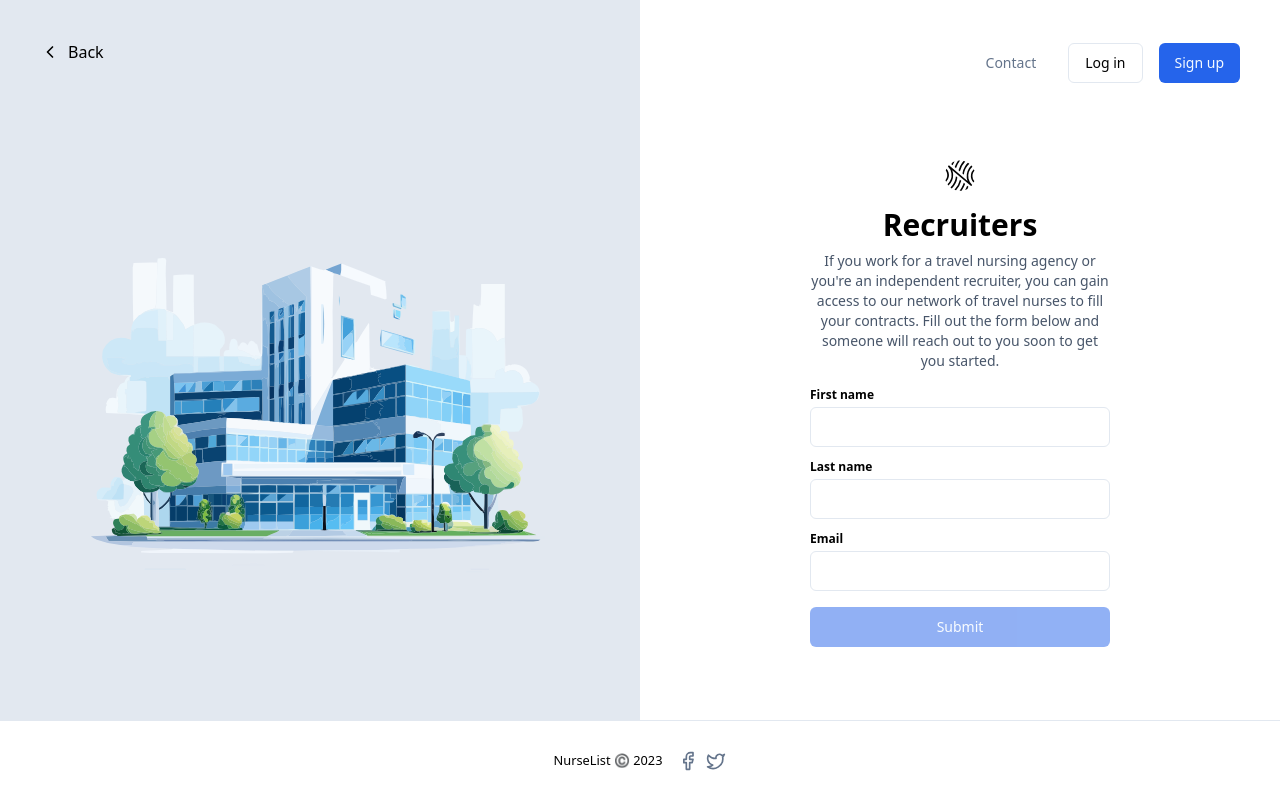
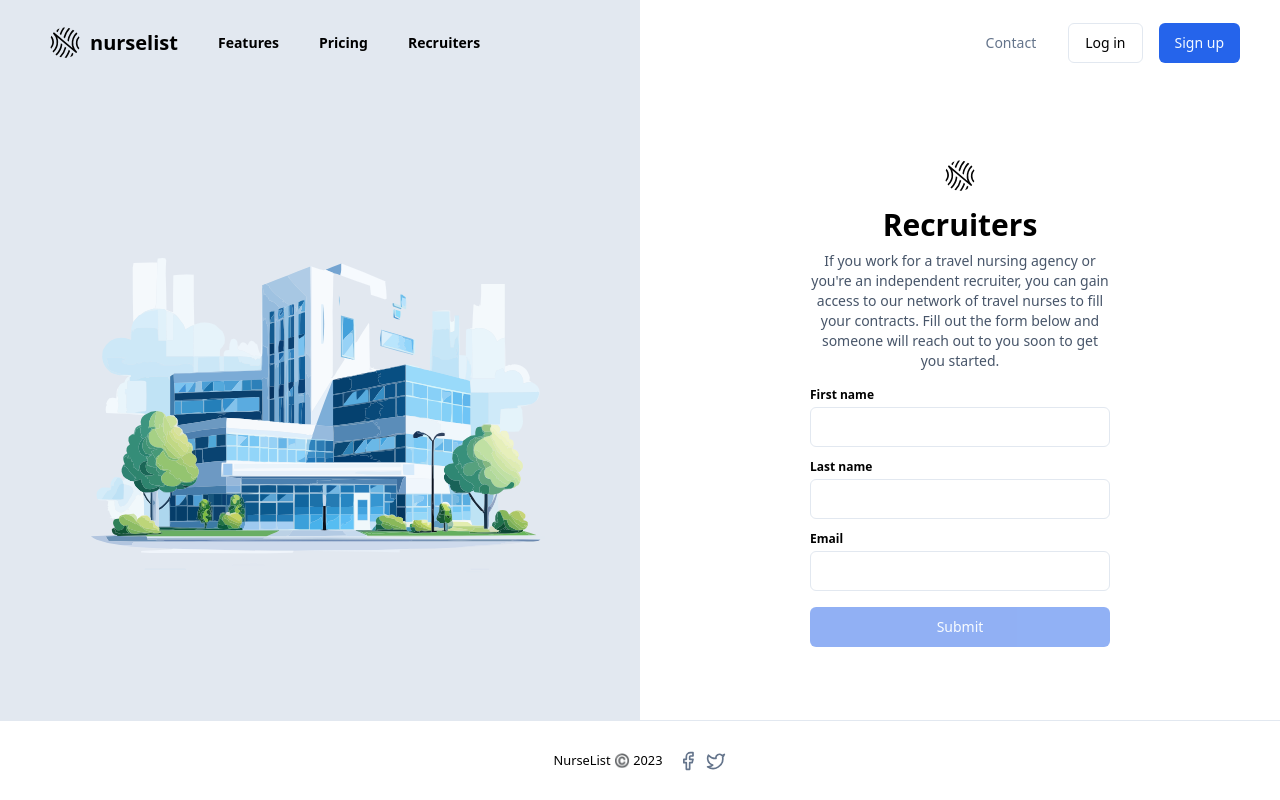
Before and after one commit to tjvonbr/nurse-list, a Next.js app: page /recruiters in a window 1280 px wide. Built offline with nearby package versions, Linux system fonts and the light colour scheme.

Commit message:
selectively include the navbar on pages

```diff
--- a/src/app/(marketing)/page.tsx
+++ b/src/app/(marketing)/page.tsx
@@ -2,21 +2,11 @@ import FeaturesSection from "@/components/FeaturesSection";
 import HomeOperations from "@/components/HomeOperations";
 import Navbar from "@/components/Navbar";
 import PricingSection from "@/components/PricingSection";
-import Script from "next/script";
 
 export default function Home() {
   return (
-    <main className="min-h-screen pt-10 px-5 flex flex-col items-center">
-      <Script src="https://www.googletagmanager.com/gtag/js?id=G-LGC0GGQ5E1" />
-      <Script id="google-analytics">
-        {`
-          window.dataLayer = window.dataLayer || [];
-          function gtag(){dataLayer.push(arguments);}
-          gtag('js', new Date());
-
-          gtag('config', 'G-LGC0GGQ5E1');
-          `}
-      </Script>
+    <main className="min-h-screen relative flex flex-col items-center">
+      <Navbar />
       <HomeOperations />
       <FeaturesSection />
       <PricingSection />
--- a/src/app/contact/page.tsx
+++ b/src/app/contact/page.tsx
@@ -1,10 +1,12 @@
+import Navbar from "@/components/Navbar";
 import { buttonVariants } from "@/components/common/Button";
 import { cn } from "@/lib/utils";
 import Link from "next/link";
 
 export default function Contact() {
   return (
-    <div className="min-h-screen px-5 flex flex-col justify-center items-center space-y-8">
+    <div className="min-h-screen px-5 relative flex flex-col justify-center items-center space-y-8">
+      <Navbar />
       <h1 className="text-3xl sm:text-5xl text-black font-extrabold">
         Contact Us
       </h1>
--- a/src/app/help/page.tsx
+++ b/src/app/help/page.tsx
@@ -1,9 +1,11 @@
 import HelpForm from "@/components/HelpForm";
+import Navbar from "@/components/Navbar";
 
 export default function Help() {
   const blah = "sm: mt-12 md:mt-24";
   return (
-    <div className="min-h-screen px-5 flex flex-col justify-center items-center">
+    <div className="min-h-screen px-5 relative flex flex-col justify-center items-center">
+      <Navbar />
       <div className="w-full sm:w-3/5 lg:w-2/5 flex flex-col items-center space-y-4">
         <h1 className="text-center text-3xl sm:text-5xl text-black font-extrabold">
           Create a support ticket
--- a/src/app/layout.tsx
+++ b/src/app/layout.tsx
@@ -1,7 +1,6 @@
 import "./globals.css";
 import Footer from "@/components/Footer";
 import { Metadata } from "next";
-import Navbar from "@/components/Navbar";
 import NextAuthProvider from "@/components/NextAuthProvider";
 import PlausibleProvider from "next-plausible";
 import { siteConfig } from "@/config/siteConfig";
@@ -28,9 +27,8 @@ export default function RootLayout({
       <head>
         <PlausibleProvider domain="gonurselist.com" trackOutboundLinks={true} />
       </head>
-      <body className="relative">
+      <body>
         <NextAuthProvider>
-          <Navbar />
           {children}
           <Toaster />
           <Footer />
--- a/src/app/recruiters/page.tsx
+++ b/src/app/recruiters/page.tsx
@@ -1,21 +1,15 @@
 import RecruiterForm from "@/components/RecruiterForm";
-import { Icons } from "@/components/common/Icons";
 import Image from "next/image";
 import imageSrc from "public/pleasant_hospital.svg";
-import Link from "next/link";
 import NurseListLogo from "@/components/NurseListLogo";
+import Navbar from "@/components/Navbar";
 
 export default function Recruiters() {
   return (
-    <div className="min-h-screen grid grid-cols-1 md:grid-cols-2">
+    <div className="min-h-screen relative">
+      <Navbar />
+      <div className="min-h-screen relative grid grid-cols-1 md:grid-cols-2">
         <div className="hidden relative h-screen md:flex flex-col justify-center items-center bg-slate-200">
-        <Link
-          href="/"
-          className="absolute top-10 left-10 flex items-center space-x-2"
-        >
-          <Icons.left color="black" size={20} />
-          <p className="text-black">Back</p>
-        </Link>
           <Image
             src={imageSrc}
             alt="A pleasant hospital"
@@ -33,13 +27,14 @@ export default function Recruiters() {
               <p className="w-full text-center text-sm text-slate-600">
                 If you work for a travel nursing agency or you&apos;re an
                 independent recruiter, you can gain access to our network of
-              travel nurses to fill your contracts. Fill out the form below and
-              someone will reach out to you soon to get you started.
+                travel nurses to fill your contracts. Fill out the form below
+                and someone will reach out to you soon to get you started.
               </p>
             </div>
             <RecruiterForm />
           </div>
         </div>
       </div>
+    </div>
   );
 }
--- a/src/components/Navbar.tsx
+++ b/src/components/Navbar.tsx
@@ -8,7 +8,7 @@ import { buttonVariants } from "./common/Button";
 
 export default function Navbar() {
   return (
-    <header className="w-full absolute top-0 left-0 px-10 py-10 flex justify-between items-center">
+    <header className="w-full absolute top-0 left-0 px-10 py-5 flex justify-between z-10">
       <div className="flex items-center space-x-10">
         <div className="flex items-center">
           <NurseListLogo />
```
Lines whose indentation alone changed are shown as unchanged.
